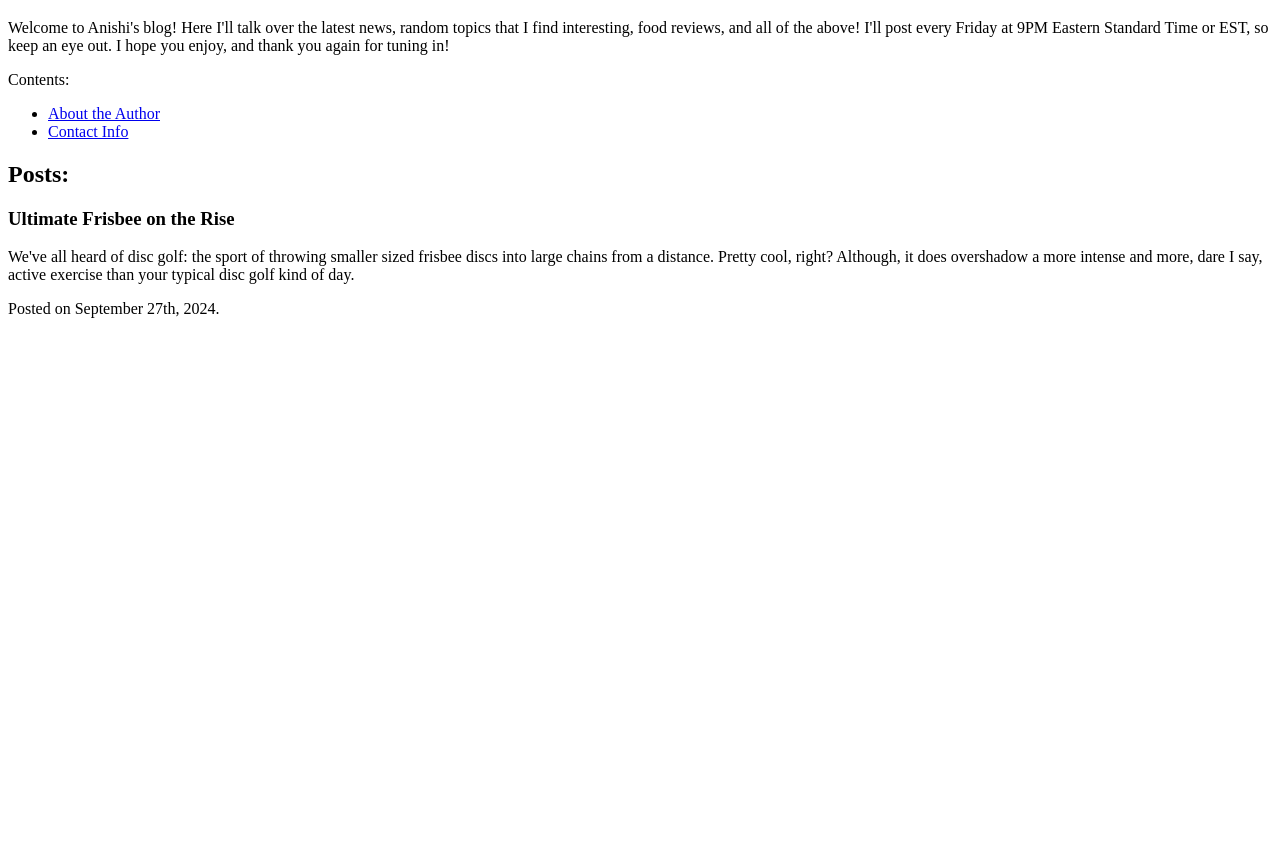
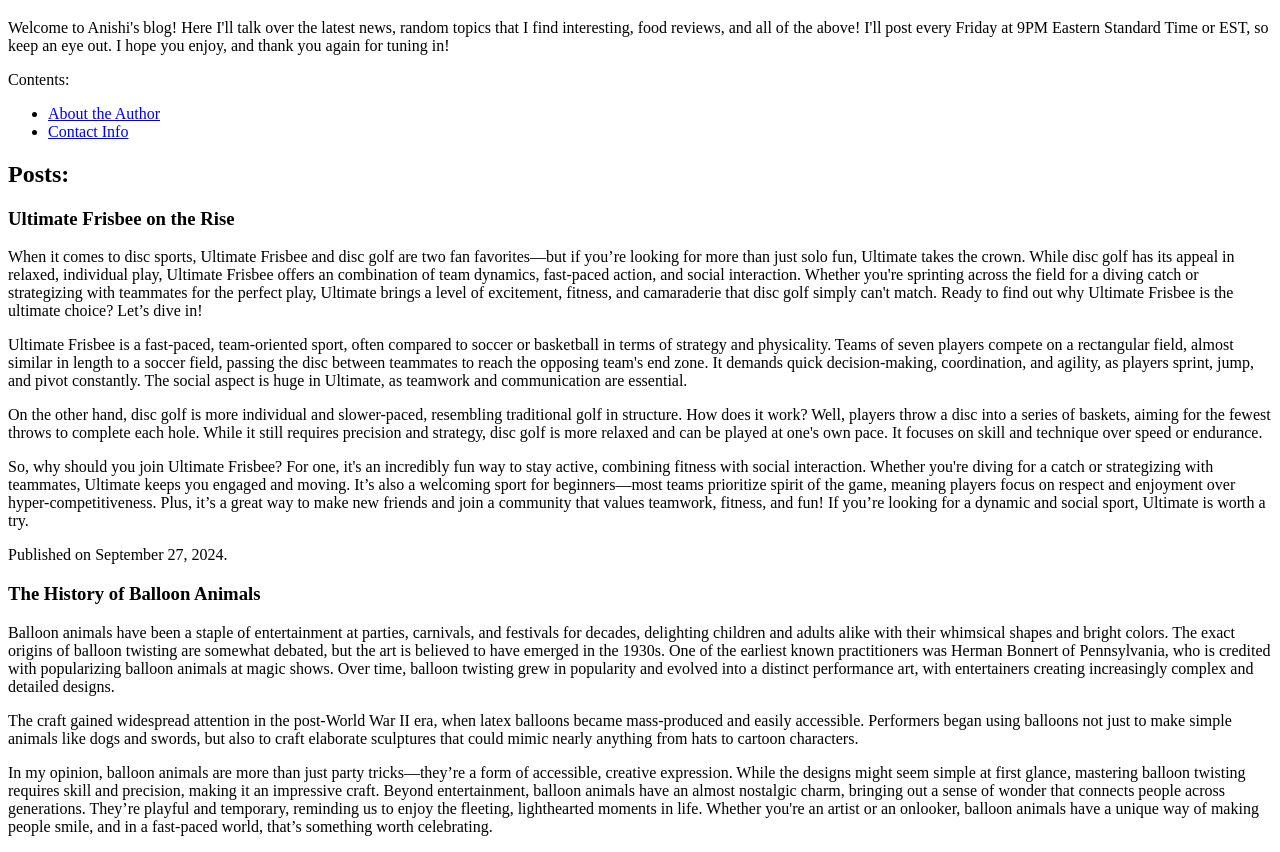
Before and after one commit to anishid7/mi349_blog, a plain HTML site: page index.html in a window 1280 px wide. Shown: the part 61-913 px from the top of the page. Before the commit the page ends 800 px from the top, so only its background shows below. Drawn offline with Linux system fonts and the light colour scheme.

Commit message:
added blog posts and publish dates

```diff
--- a/index.html
+++ b/index.html
@@ -18,14 +18,41 @@
             </ul>
         </nav>
         <h2>Posts:</h2>
+        <section>
             <article>
                 <header>
                     <h3>Ultimate Frisbee on the Rise</h3>
                 </header>
                 <p>
-                We've all heard of disc golf: the sport of throwing smaller sized frisbee discs into large chains from a distance. Pretty cool, right? Although, it does overshadow a more intense and more, dare I say, active exercise than your typical disc golf kind of day.
+                    When it comes to disc sports, Ultimate Frisbee and disc golf are two fan favorites—but if you’re looking for more than just solo fun, Ultimate takes the crown. While disc golf has its appeal in relaxed, individual play, Ultimate Frisbee offers an combination of team dynamics, fast-paced action, and social interaction. Whether you're sprinting across the field for a diving catch or strategizing with teammates for the perfect play, Ultimate brings a level of excitement, fitness, and camaraderie that disc golf simply can't match. Ready to find out why Ultimate Frisbee is the ultimate choice? Let’s dive in!
                 </p>
-            <p>Posted on September 27th, 2024.</p>
+                <p>
+                    Ultimate Frisbee is a fast-paced, team-oriented sport, often compared to soccer or basketball in terms of strategy and physicality. Teams of seven players compete on a rectangular field, almost similar in length to a soccer field, passing the disc between teammates to reach the opposing team's end zone. It demands quick decision-making, coordination, and agility, as players sprint, jump, and pivot constantly. The social aspect is huge in Ultimate, as teamwork and communication are essential.
+                </p>
+                <p>
+                    On the other hand, disc golf is more individual and slower-paced, resembling traditional golf in structure. How does it work? Well, players throw a disc into a series of baskets, aiming for the fewest throws to complete each hole. While it still requires precision and strategy, disc golf is more relaxed and can be played at one's own pace. It focuses on skill and technique over speed or endurance.
+                </p>
+                <p>
+                    So, why should you join Ultimate Frisbee? For one, it's an incredibly fun way to stay active, combining fitness with social interaction. Whether you're diving for a catch or strategizing with teammates, Ultimate keeps you engaged and moving. It’s also a welcoming sport for beginners—most teams prioritize spirit of the game, meaning players focus on respect and enjoyment over hyper-competitiveness. Plus, it’s a great way to make new friends and join a community that values teamwork, fitness, and fun! If you’re looking for a dynamic and social sport, Ultimate is worth a try.
+                </p>
+                <p>
+                    Published on <time datetime="2024-9-27">September 27, 2024</time>.
+                </p>
             </article>
+        </section>
+
+        <section>
+            <article>
+                <h3>The History of Balloon Animals</h3>
+                <p>
+                    Balloon animals have been a staple of entertainment at parties, carnivals, and festivals for decades, delighting children and adults alike with their whimsical shapes and bright colors. The exact origins of balloon twisting are somewhat debated, but the art is believed to have emerged in the 1930s. One of the earliest known practitioners was Herman Bonnert of Pennsylvania, who is credited with popularizing balloon animals at magic shows. Over time, balloon twisting grew in popularity and evolved into a distinct performance art, with entertainers creating increasingly complex and detailed designs.
+                </p>
+                <p>
+                    The craft gained widespread attention in the post-World War II era, when latex balloons became mass-produced and easily accessible. Performers began using balloons not just to make simple animals like dogs and swords, but also to craft elaborate sculptures that could mimic nearly anything from hats to cartoon characters.
+                </p>
+                <p>
+                    In my opinion, balloon animals are more than just party tricks—they’re a form of accessible, creative expression. While the designs might seem simple at first glance, mastering balloon twisting requires skill and precision, making it an impressive craft. Beyond entertainment, balloon animals have an almost nostalgic charm, bringing out a sense of wonder that connects people across generations. They’re playful and temporary, reminding us to enjoy the fleeting, lighthearted moments in life. Whether you're an artist or an onlooker, balloon animals have a unique way of making people smile, and in a fast-paced world, that’s something worth celebrating.</p>
+            </article>
+        </section>
     </body>
 </html>
```
Also changed, not shown: about.html (+5 -4 lines), contact.html (+4 -7 lines), images/ultimate.jpg (added). Lines whose indentation alone changed are shown as unchanged.
